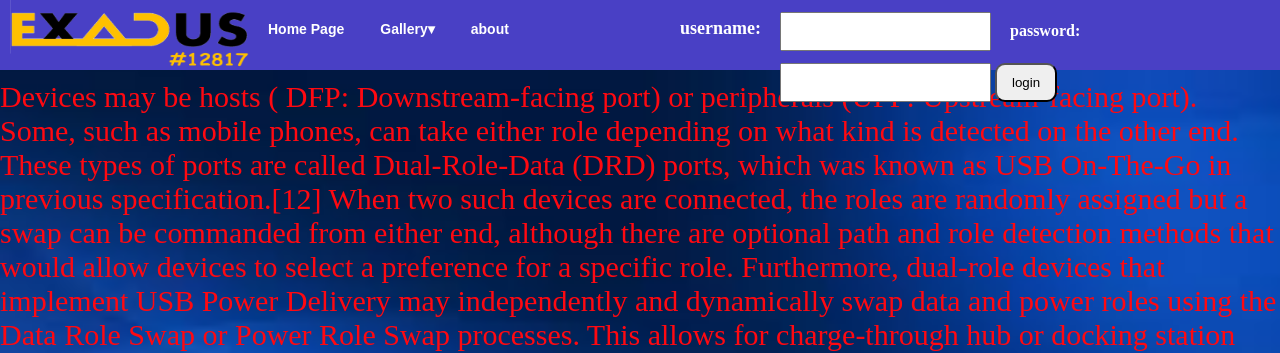
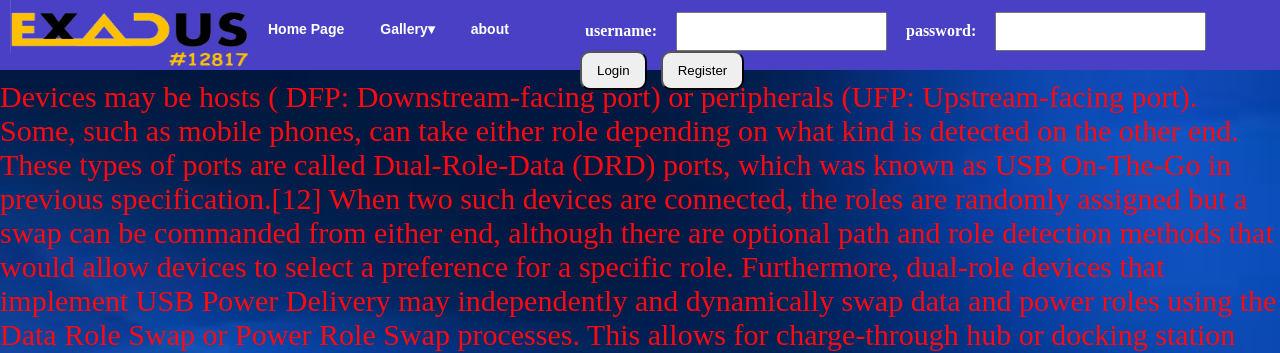
Before and after one commit to ShacharMeir007/School-Projects, a PHP site: the page made by Home Page.php in a window 1280 px wide. Shown: the top 353 px of the page. Run offline with PHP 8.4, Linux system fonts and the light colour scheme; some libraries are stand-ins or nearby versions.

Commit message:
7/3 shachar / menu.html && style.css improvement

```diff
--- a/Home Page.html
+++ b/Home Page.html
@@ -3,6 +3,7 @@
 <head>
     <meta charset="UTF-8">
     <title>Home Page</title>
+
     <link rel="stylesheet" type="text/css" href="style.css">
     <script src="http://code.jquery.com/jquery-3.2.1.js"></script>
     <script type="text/javascript">
@@ -18,6 +19,7 @@
 </head>
 <body>
 <div>
+
     <nav>
         <a href="Home%20Page.html">
             <img src="img/exodus.png" height="80" width="250">
--- a/menu.html
+++ b/menu.html
@@ -22,21 +22,22 @@
     <img src="img/exodus.png" height="80" width="250">
 </a>
 <ul>
-    <li><strong><a href="Home%20Page.html">Home Page</a></strong></li>
-    <li><strong><a href="Gallery.html">Gallery&#9662</a></strong>
+    <li><strong><a href="Home%20Page.php">Home Page</a></strong></li>
+    <li><strong><a href="Gallery.php">Gallery&#9662</a></strong>
         <ul>
             <li class="kaka"><strong><a href="#">code examples</a></strong></li>
             <li class="kaka"><strong><a href="#">decoration</a></strong></li>
         </ul></li>
     <li><strong><a href="#">about</a></strong></li>
 </ul>
-<strong><p class="log" id="username">username:</p></strong>
+
 <form>
-
+    <strong><p class="log" id="username">username:</p></strong>
     <input type="text" id="login" class="log">
     <strong><p  class="log" id="password">password:</p></strong>
     <input type="text" id="pass" class="log">
-    <button class="log" id="submit">login</button>
+    <button class="log" id="login_button">Login</button>
+    <button class="log" id="register_button">Register</button>
 
 </form>
 </nav>
--- a/style.css
+++ b/style.css
@@ -123,28 +123,53 @@ nav ul li ul li a:hover{
 nav.black ul li ul li a:hover{
     background-color: #2c2c9f;
 }
-nav form .log{
+/*.log{
     display:inline-block;
     grid-column-start: 3;
     grid-column-end: 4;
     margin: 12px 0px 0px 0px;
     padding: 10px 15px;
     size: 25px;
+}*/
+
+.log{
+
+    display: inline-block;
+    grid-column-start: 2;
+    grid-column-end: 4;
+    margin: 12px 0px 0px 0px;
+    padding: 10px 15px;
+    size: 25px;
 }
+/*the text "password"*/
 #password{
     color: white;
 }
+/*the text "username"*/
 #username{
     color: white;
-    grid-column-start: 3;
+    /*grid-column-start: 3;
     grid-column-end: 4;
     grid-row: 1;
     font-size: 18px;
-    margin:18px 0 0 50px;
+    margin: 6px 0 0 -50px;*/
 }
-#submit{
+#login_button{
+    margin: 0 0 0 10px;
     border-radius: 10px;
 }
+#register_button{
+    margin: 0 0 0 10px;
+    border-radius: 10px;
+}
+
+nav form{
+    grid-column-start: 3;
+    grid-column-end: 5;
+
+    margin: 0 0 0 -60px;
+}
+
 #par{
     padding-top: 80px;
     font-size: 30px ;
```
Also changed, not shown: Gallery.php (added, +33 -0 lines).
